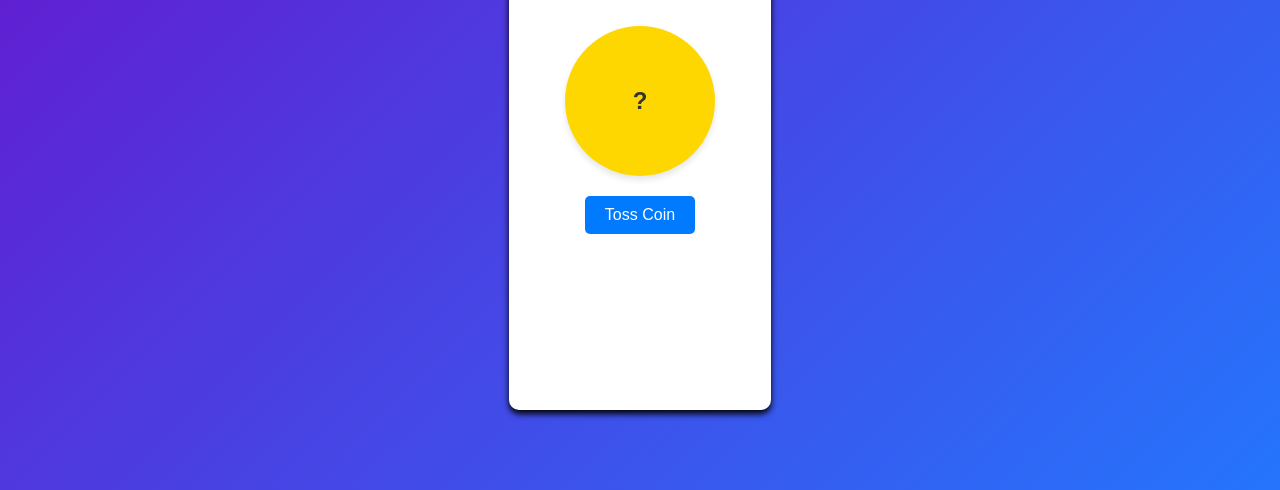
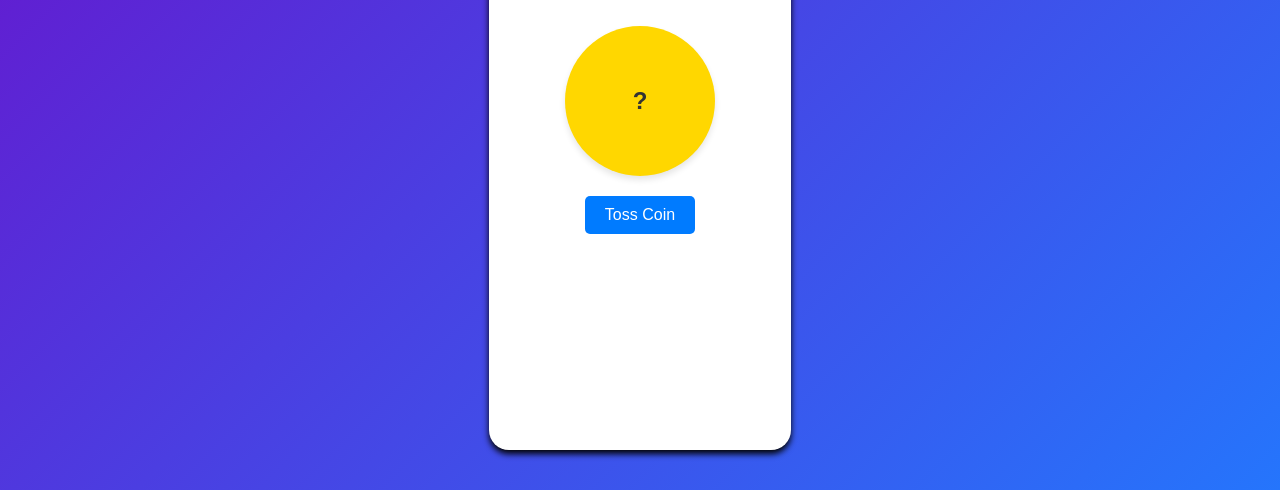
Before and after one commit to susmitbera/cointoss, a plain HTML site: page index.html in a window 1280 px wide. Shown: the part 310-800 px from the top of the page. Drawn offline with Linux system fonts and the light colour scheme.

Commit message:
Add files via upload

```diff
--- a/index.html
+++ b/index.html
@@ -19,8 +19,8 @@
 
         .container {
             background: #fff;
-            padding: 20px;
-            border-radius: 10px;
+            padding: 40px;
+            border-radius: 20px;
             box-shadow: 0 4px 6px rgba(2, 2, 2, 2);
         }
 
@@ -29,7 +29,7 @@
             flex-direction: column;
             justify-content: center;
             align-items: center;
-            height: 75vh;
+            height: 80vh;
         }
 
         h1 {
```
